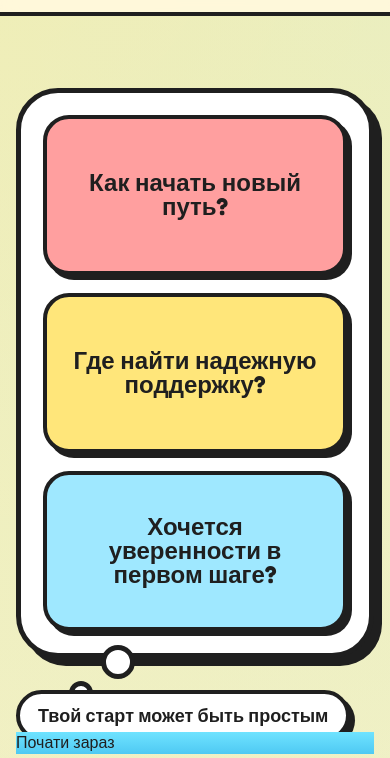
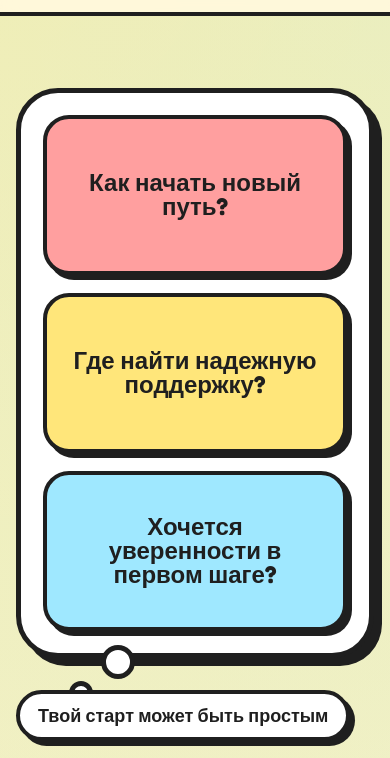
Before and after one commit to Kateryna-Katya/creative-two, a plain HTML site: page index.html in a window 390 px wide. Shown: the part 74-832 px from the top of the page. Drawn offline with nearby package versions, Linux system fonts and the light colour scheme.

Commit message:
Deploying to gh-pages from @ Kateryna-Katya/creative-two@5b1b6563ea4be1ad081f454b57a5fdb8b0d9774a 🚀

```diff
--- a/index.html
+++ b/index.html
@@ -435,7 +435,7 @@
 
     </main>
 
-    <a href="#lead" class="mobile-cta pulse-btn">Почати зараз</a>
+
 
   </body>
 </html>
```
